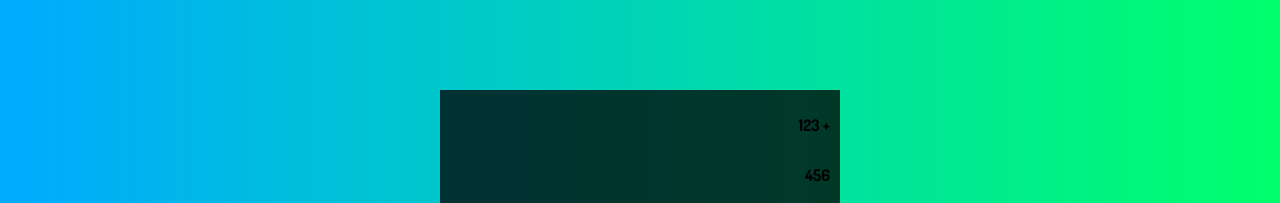
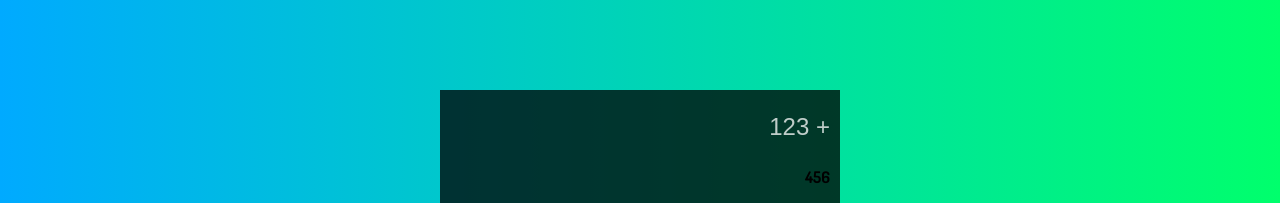
Before and after one commit to AaronJHarvey/Javascript_Calc, a website built with Parcel: page index.html in a window 1280 px wide. Shown: the top 203 px of the page. Built offline with nearby package versions, Linux system fonts and the light colour scheme; a web font is replaced by a local one.

Commit message:
styles "previous" section of output

```diff
--- a/src/styles.css
+++ b/src/styles.css
@@ -51,3 +51,9 @@ body {
   word-wrap: break-word;
   word-break: break-all;
 }
+
+.output .previous-operand {
+  font-family: sin mono, sans-serif;
+  color: rgba(255, 255, 255, 0.75);
+  font-size: 1.5rem;
+}
```
